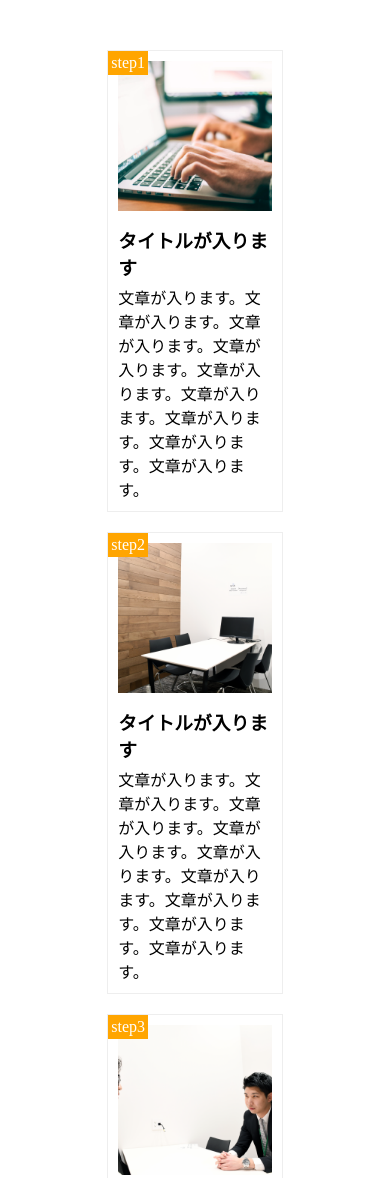
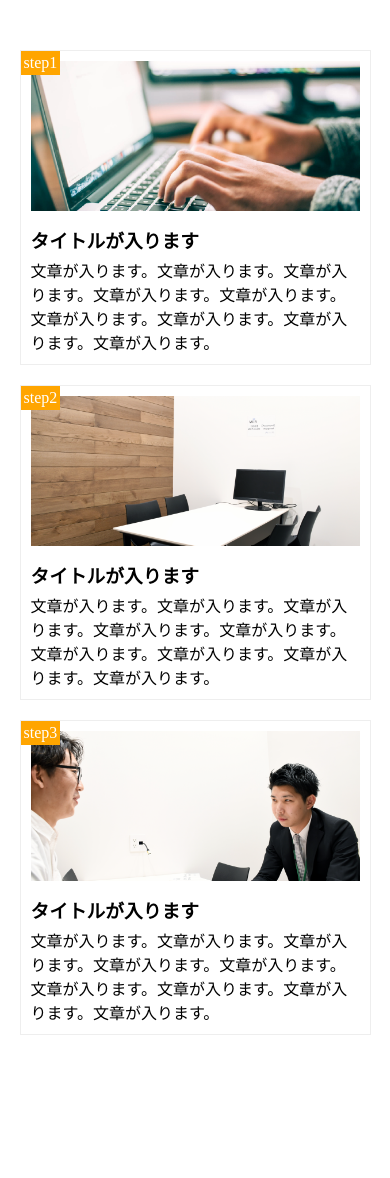
Before and after one commit to Ryota201902/htmlcss, a plain HTML site: page 8章演習/html8.html in a window 390 px wide. Shown: the top 1178 px of the page. After the commit the page ends 1085 px from the top, so only its background shows below. Drawn offline with Linux system fonts and the light colour scheme.

Commit message:
Initial Commit Message

```diff
--- a/8章演習/css8.css
+++ b/8章演習/css8.css
@@ -64,17 +64,13 @@ main {
 
 @media screen and (max-width:768px) {
 	main {
-		width: 50%;
+		width: 90%;
 	}
 
 	.step-box {
-		width: 90%;
 		float: none;
-		margin: 0 auto;
+		width: 100%;
 		margin-bottom: 20px;
 	}
 
-	.step-box:last-child {
-		margin: 0 auto;
-	}
 }
--- a/8章演習/html8.html
+++ b/8章演習/html8.html
@@ -3,6 +3,7 @@
 <head>
   <meta charset="utf8">
   <title>8章演習</title>
+  <meta name="viewport" content="width=device-width,initial-scale=1.0">
   <link rel="stylesheet" href="https://maxcdn.bootstrapcdn.com/font-awesome/4.7.0/css/font-awesome.min.css">
   <link rel="stylesheet" href="css8.css" >
 </head>
```
